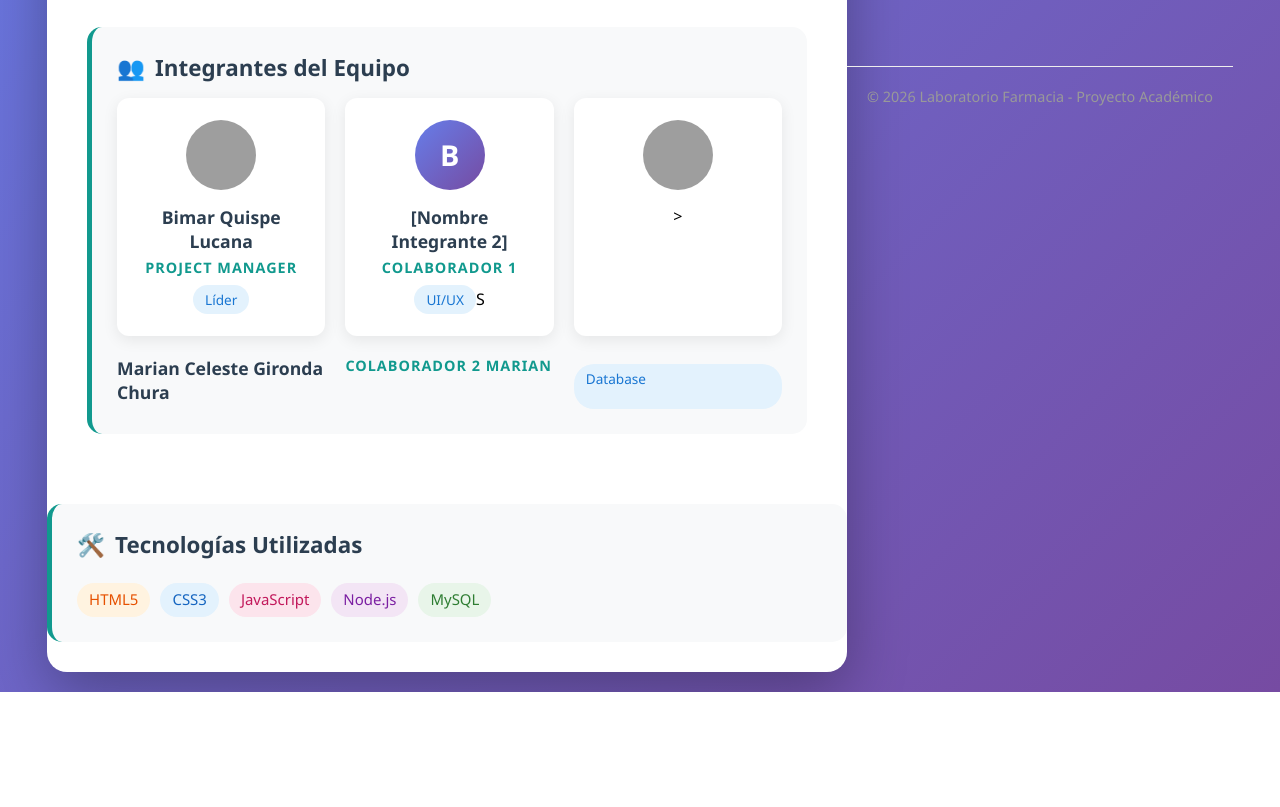
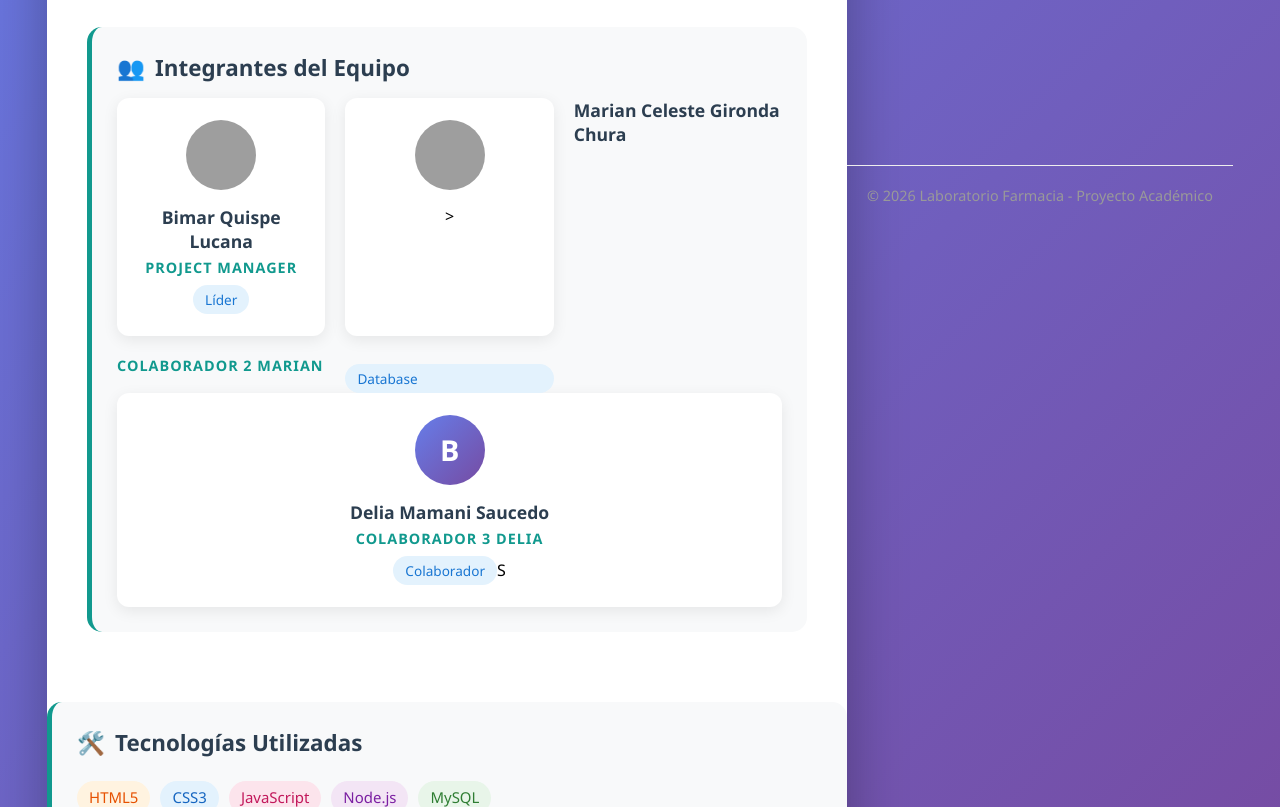
Before and after one commit to BimarUAB/LabFARMACIA, a plain HTML site: page index.html in a window 1280 px wide. Shown: the part 500-1307 px from the top of the page. Before the commit the page ends 1192 px from the top, so only its background shows below. Drawn offline with Linux system fonts and the light colour scheme; grey boxes are pictures that could not be loaded.

Commit message:
Update index.html
actualizacion en index

```diff
--- a/index.html
+++ b/index.html
@@ -222,17 +222,17 @@
                     </div>
 
                     <div class="team-member">
-                        <div class="avatar">B</div>
-                        <div class="member-name">[Nombre Integrante 2]</div>
-                        <div class="member-role">Colaborador 1</div>
-                        <span class="badge">UI/UX</span>S
-                    </div>
-
-                    <div class="team-member">
                         <div class="avatar" style="background-image: url('https://drive.google.com/file/d/1VeQQ8ztT93Apo0JmjatejP6v_z1Lz9AC/view?usp=sharing'); background-size: cover; background-position: center;"></div>></div>
                         <div class="member-name">Marian Celeste Gironda Chura</div>
                         <div class="member-role">Colaborador 2 Marian</div>
                         <span class="badge">Database</span>
+                    </div>
+
+                    <div class="team-member">
+                        <div class="avatar">B</div>
+                        <div class="member-name">Delia Mamani Saucedo</div>
+                        <div class="member-role">Colaborador 3 Delia</div>
+                        <span class="badge">Colaborador</span>S
                     </div>
                 </div>
             </div>
```
